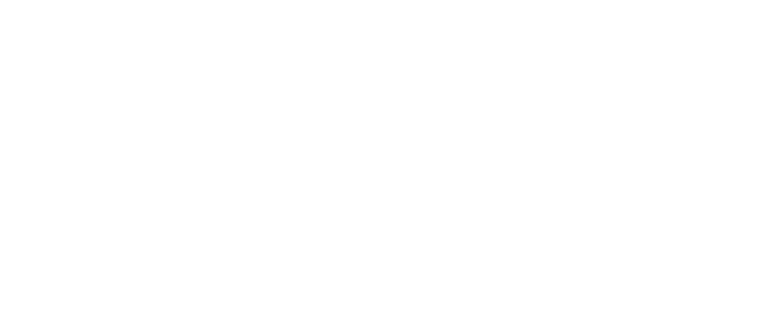
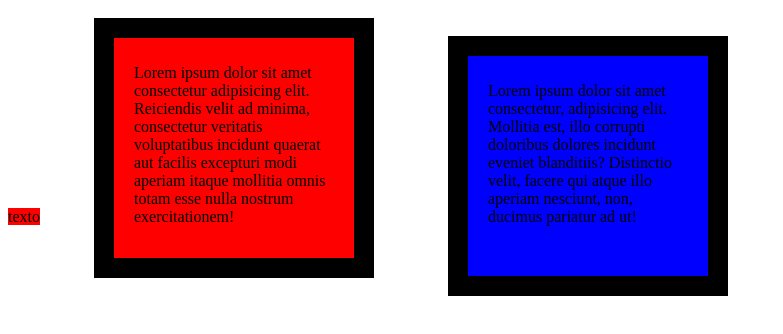
Before and after one commit to TooX00/web-IS-Antonio, a plain HTML site: page index.html in a window 1280 px wide. Shown: the whole page, without its empty margins (0-783 px from the left). Drawn offline with Linux system fonts and the light colour scheme.

Commit message:
agregando estilos

```diff
--- a/index.html
+++ b/index.html
@@ -1,12 +1,34 @@
 <!DOCTYPE html>
 <html lang="en">
+
 <head>
     <meta charset="UTF-8">
     <meta http-equiv="X-UA-Compatible" content="IE=edge">
     <meta name="viewport" content="width=device-width, initial-scale=1.0">
     <title>Document</title>
+    <link rel="stylesheet" href="./styles.css">
 </head>
+
 <body>
 
+    <style>
+        div {
+            background-color: red;
+        }
+    </style>
+
+    <span style="background-color: red;">texto</span>
+    <div>
+        <p>Lorem ipsum dolor sit amet consectetur adipisicing elit. Reiciendis velit ad minima, consectetur veritatis
+            voluptatibus incidunt quaerat aut facilis excepturi modi aperiam itaque mollitia omnis totam esse nulla
+            nostrum exercitationem!</p>
+    </div>
+    <div class="contenedor" id="prueba">
+        <p>Lorem ipsum dolor sit amet consectetur, adipisicing elit. Mollitia est, illo corrupti doloribus dolores
+            incidunt eveniet blanditiis? Distinctio velit, facere qui atque illo aperiam nesciunt, non, ducimus pariatur
+            ad ut!</p>
+    </div>
+
 </body>
+
 </html>
--- /dev/null
+++ b/styles.css
@@ -0,0 +1,17 @@
+div {
+    background-color: red;
+    height: 200px;
+    width: 200px;
+    margin: 10px 20px 30px 50px;
+
+    display: inline-block;
+    padding: 10px 20px;
+    border-width: 20px;
+    border-color: black;
+    border-style: solid;
+}
+
+
+#prueba{
+ background-color: blue;
+}
```
